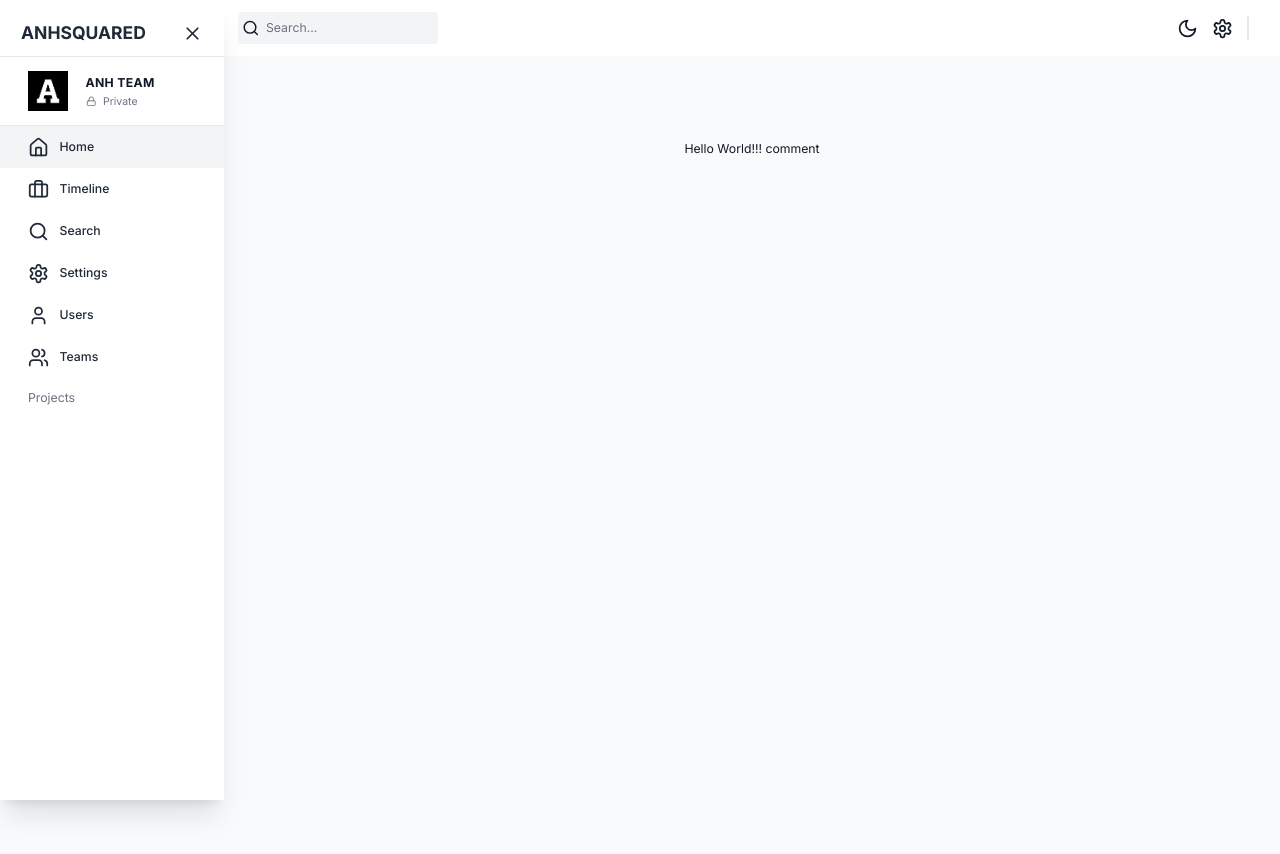
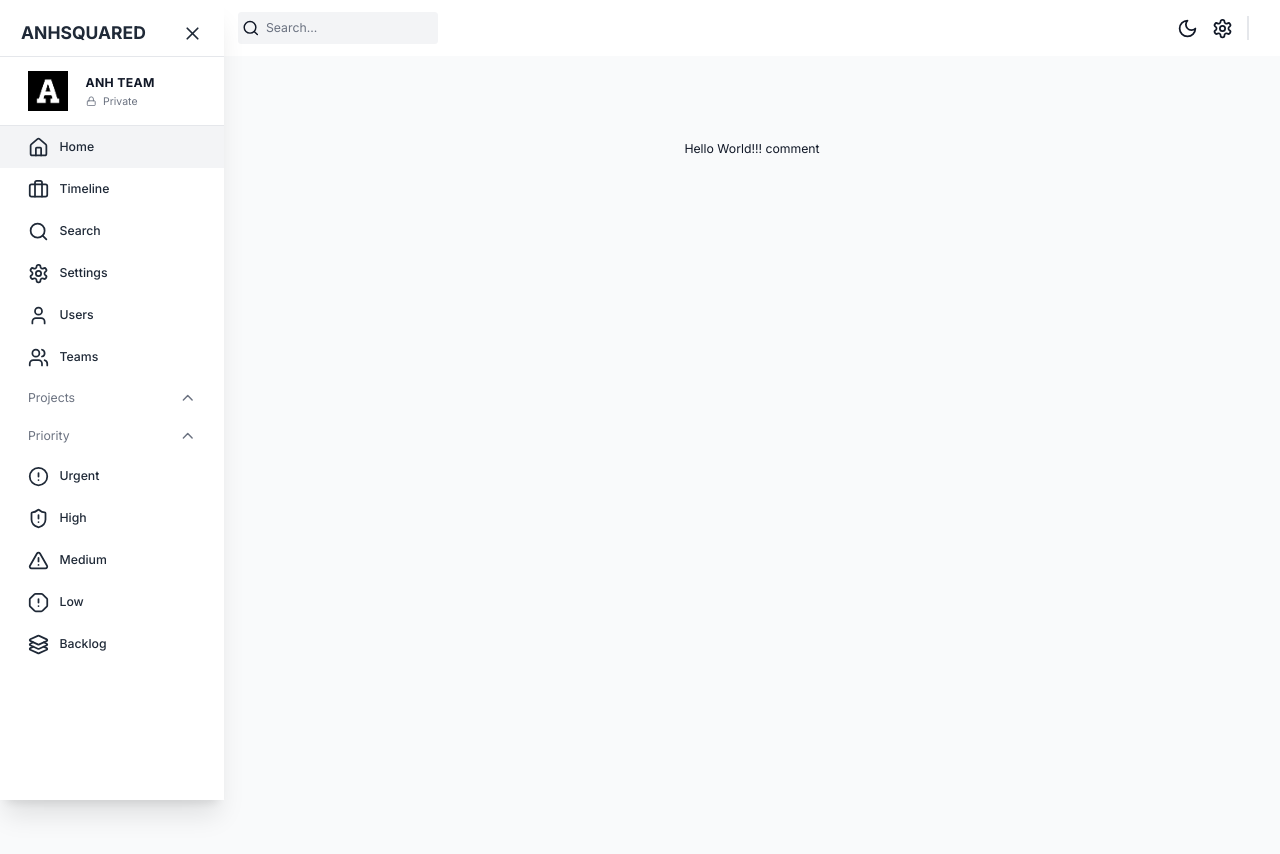
Before and after one commit to VenomousRise27/project-management-app, a Next.js app in the folder client/: page / in a window 1280 px wide. Built offline with nearby package versions, Linux system fonts and the light colour scheme; no server answers.

Commit message:
added priority button and elements

```diff
--- a/client/src/app/components/Sidebar/index.tsx
+++ b/client/src/app/components/Sidebar/index.tsx
@@ -2,7 +2,24 @@
 
 import React, { useState } from "react";
 import Image from "next/image";
-import { Briefcase, Home, LockIcon, LucideIcon, Search, Settings, User, Users, X } from "lucide-react";
+import {
+  AlertCircle,
+  AlertOctagon,
+  AlertTriangle,
+  Briefcase,
+  ChevronDown,
+  ChevronUp,
+  Home,
+  Layers3,
+  LockIcon,
+  LucideIcon,
+  Search,
+  Settings,
+  ShieldAlert,
+  User,
+  Users,
+  X,
+} from "lucide-react";
 import Link from "next/link";
 import { usePathname } from "next/navigation";
 import { useAppDispatch, useAppSelector } from "@/app/redux";
@@ -70,11 +87,42 @@
           <SidebarLink icon={Users} label="Teams" href="/teams" />
         </nav>
 
+        {/* Projects Link */}
+        <button
+          onClick={() => setShowProjects((prev) => !prev)}
+          className="flex w-full items-center justify-between px-8 py-3 text-gray-500"
+        >
+          <span className="">Projects</span>
+          {showProjects ? (
+            <ChevronUp className="h-5 w-5" />
+          ) : (
+            <ChevronDown className="h-5 w-5" />
+          )}
+        </button>
 
-        <button onClick={() => setShowProjects((prev) => !prev)}
-          className="flex w-full items-center justify-between px-8 py-3 text-gray-500">
-            <span className="">Projects</span>
-          </button>
+        {/* Projects list */}
+
+        {/* Priorities Link */}
+        <button
+          onClick={() => setShowPriority((prev) => !prev)}
+          className="flex w-full items-center justify-between px-8 py-3 text-gray-500"
+        >
+          <span className="">Priority</span>
+          {showPriority ? (
+            <ChevronUp className="h-5 w-5" />
+          ) : (
+            <ChevronDown className="h-5 w-5" />
+          )}
+        </button>
+        {showPriority && (
+          <>
+            <SidebarLink icon={AlertCircle} label="Urgent" href="/priority/urgent" />
+            <SidebarLink icon={ShieldAlert} label="High" href="/priority/high" />
+            <SidebarLink icon={AlertTriangle} label="Medium" href="/priority/medium" />
+            <SidebarLink icon={AlertOctagon} label="Low" href="/priority/low" />
+            <SidebarLink icon={Layers3} label="Backlog" href="/priority/backlog" />
+          </>
+        )}
       </div>
     </div>
   );
--- a/client/src/app/globals.css
+++ b/client/src/app/globals.css
@@ -15,6 +15,6 @@
   height: 100%;
   width: 100%;
   @apply text-sm;
-  @apply bg-gray-500;
-  @apply text-gray-900
+  @apply bg-white;
+  @apply dark:bg-black
 }
```
